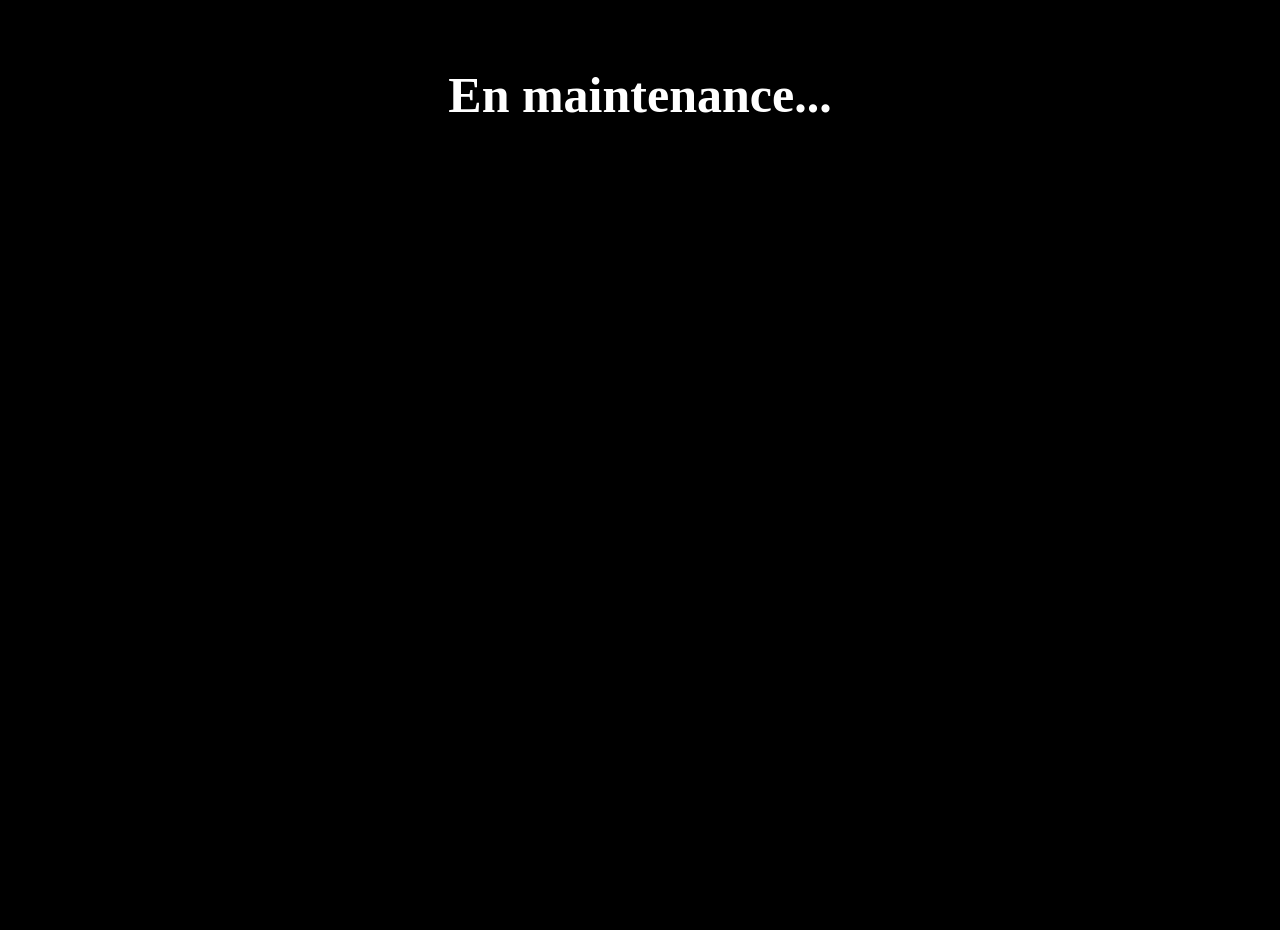
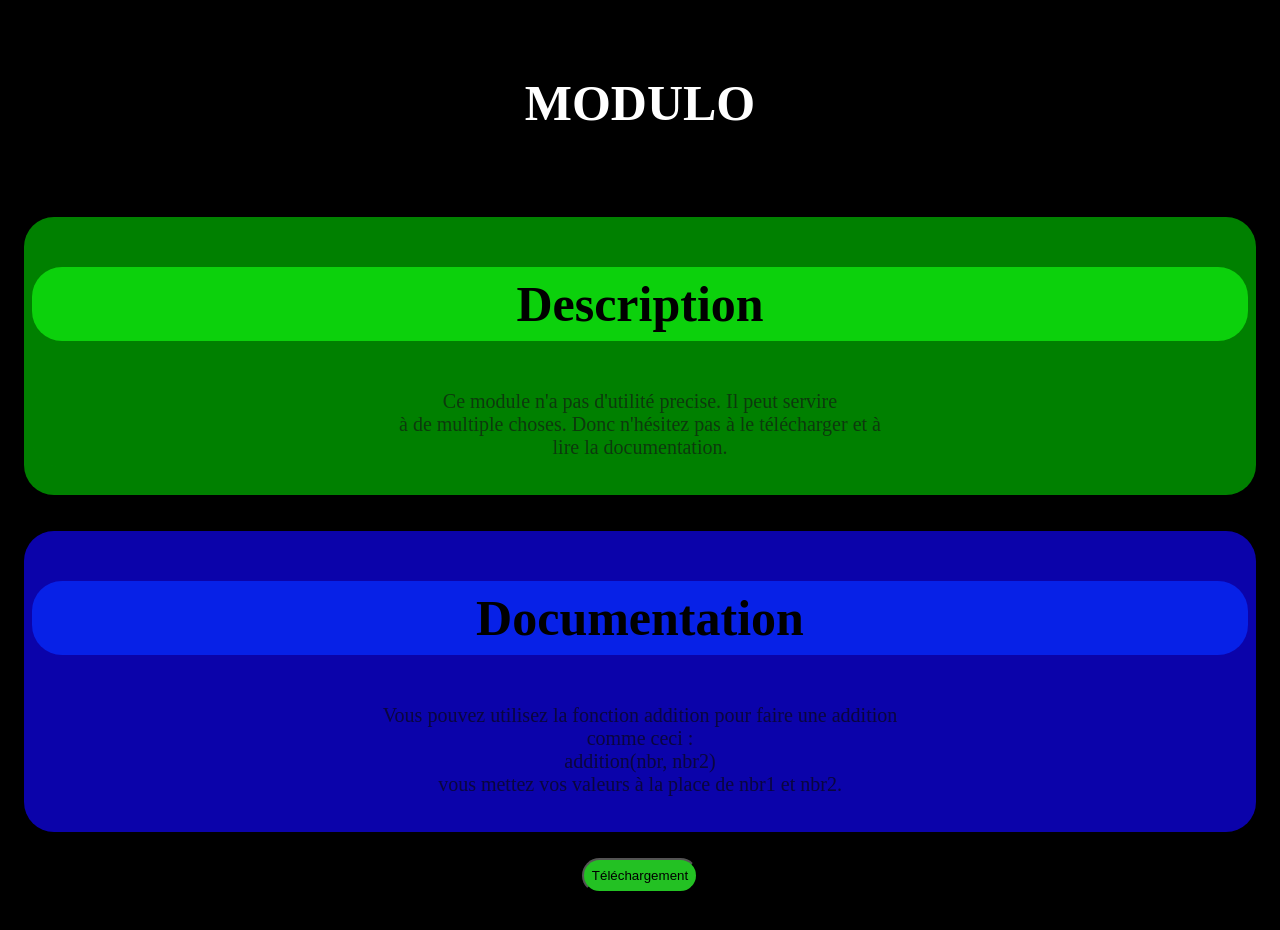
Before and after one commit to AppCompanie/AppCompanie.github.io, a plain HTML site: page app/MODULO/modulo.html in a window 1280 px wide. Before the commit the page ends 800 px from the top, so only its background shows below. Drawn offline with Linux system fonts and the light colour scheme.

Commit message:
Nouvel Update
On lance le modulo v1 !

```diff
--- a/app/MODULO/modulo.html
+++ b/app/MODULO/modulo.html
@@ -4,9 +4,37 @@
     <meta charset="UTF-8">
     <title>MODULO</title>
     <link rel="stylesheet" href="style.css">
-    <link rel="shortcut icon" href="/assets/image.ico" type="image/x-icon">
+    <link rel="shortcut icon" href="assets/image.ico" type="image/x-icon">
 </head>
 <body>
-    <h1>En maintenance...</h1>
+    <div id="mainH1"><h1>MODULO</h1></div>
+    <br>
+    <!--La Description-->
+    <br>
+    <div id="Description">
+        <h2>Description</h2>
+        <p>Ce module n'a pas d'utilité precise. Il peut servire
+            <br>à de multiple choses. Donc n'hésitez pas à le télécharger et à
+            <br>lire la documentation.
+        </p>
+    </div>
+    <br>
+    <!--La Documentation-->
+    <br>
+    <div id="Doc">
+    <h2>Documentation</h2>
+    <p>
+        Vous pouvez utilisez la fonction addition pour faire une addition
+        <br> comme ceci :
+        <br>addition(nbr, nbr2)
+        <br>vous mettez vos valeurs à la place de nbr1 et nbr2.
+    </p>
+</div>
+<br>
+<!--Le Téléchargement du logiciel-->
+<div id="Tele">
+    <a href="modulo.py"><button id="telechargement">Téléchargement</button></a>
+</div>
+<br>
 </body>
 </html>
--- a/app/MODULO/style.css
+++ b/app/MODULO/style.css
@@ -11,3 +11,34 @@ h1{
     color: white;
     font-size: 50px;
 }
+#Description
+h2{
+    font-size: 50px;
+    background: rgb(12, 209, 12);
+}
+#Description{
+    background: green;
+}
+#Description
+p{
+    background: green;
+    color: rgb(12, 57, 12);
+    font-size: 20px;
+}
+#Doc
+h2{
+    font-size: 50px;
+    background: rgb(7, 33, 231);
+}
+#Doc{
+    background: rgb(11, 3, 170);
+}
+#Doc
+p{
+    color: rgb(10, 6, 62);
+    font-size: 20px;
+}
+#telechargement{
+    cursor: pointer;
+    background: rgb(35, 193, 35);
+}
```
Also changed, not shown: 1 other file.
